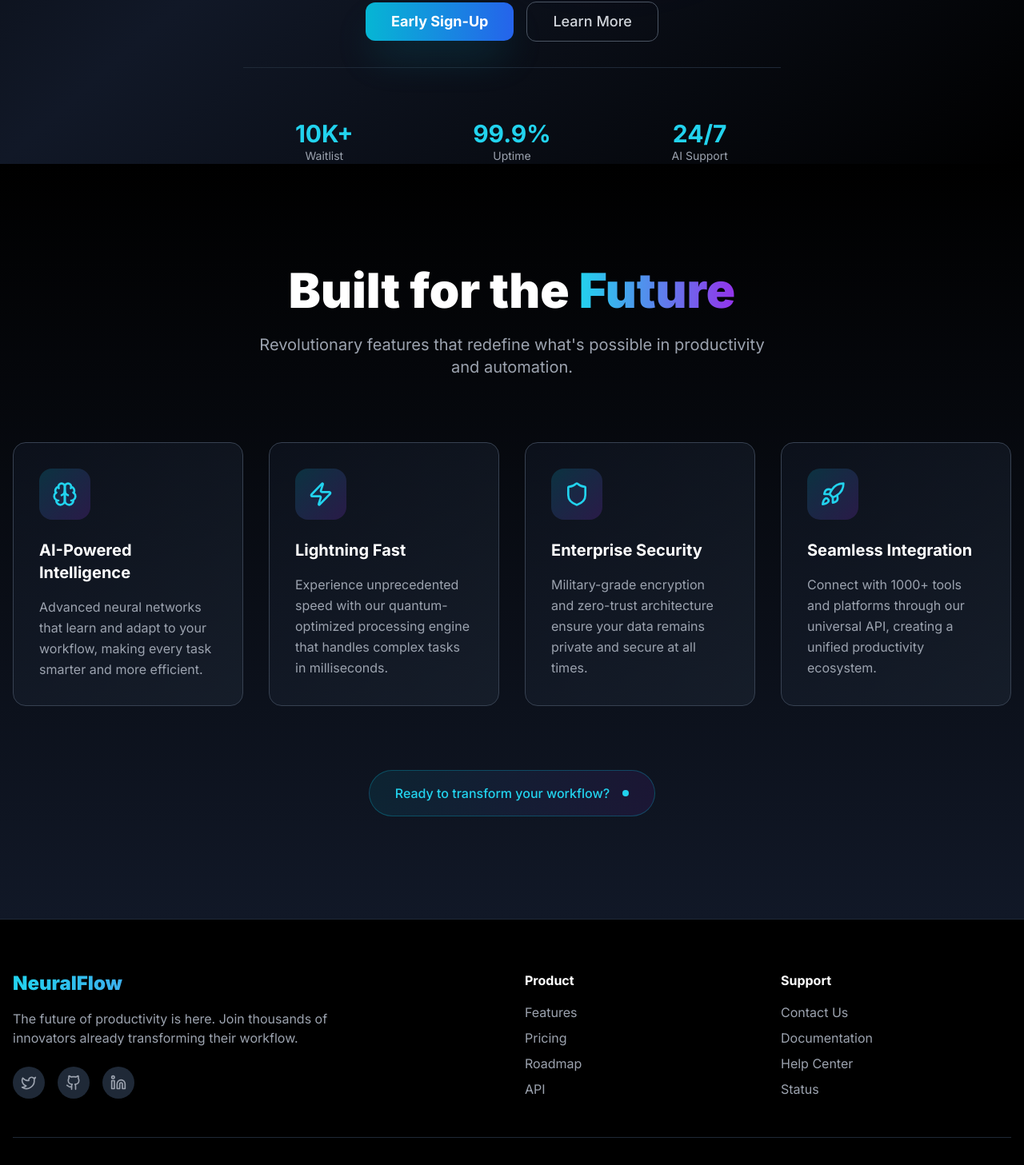
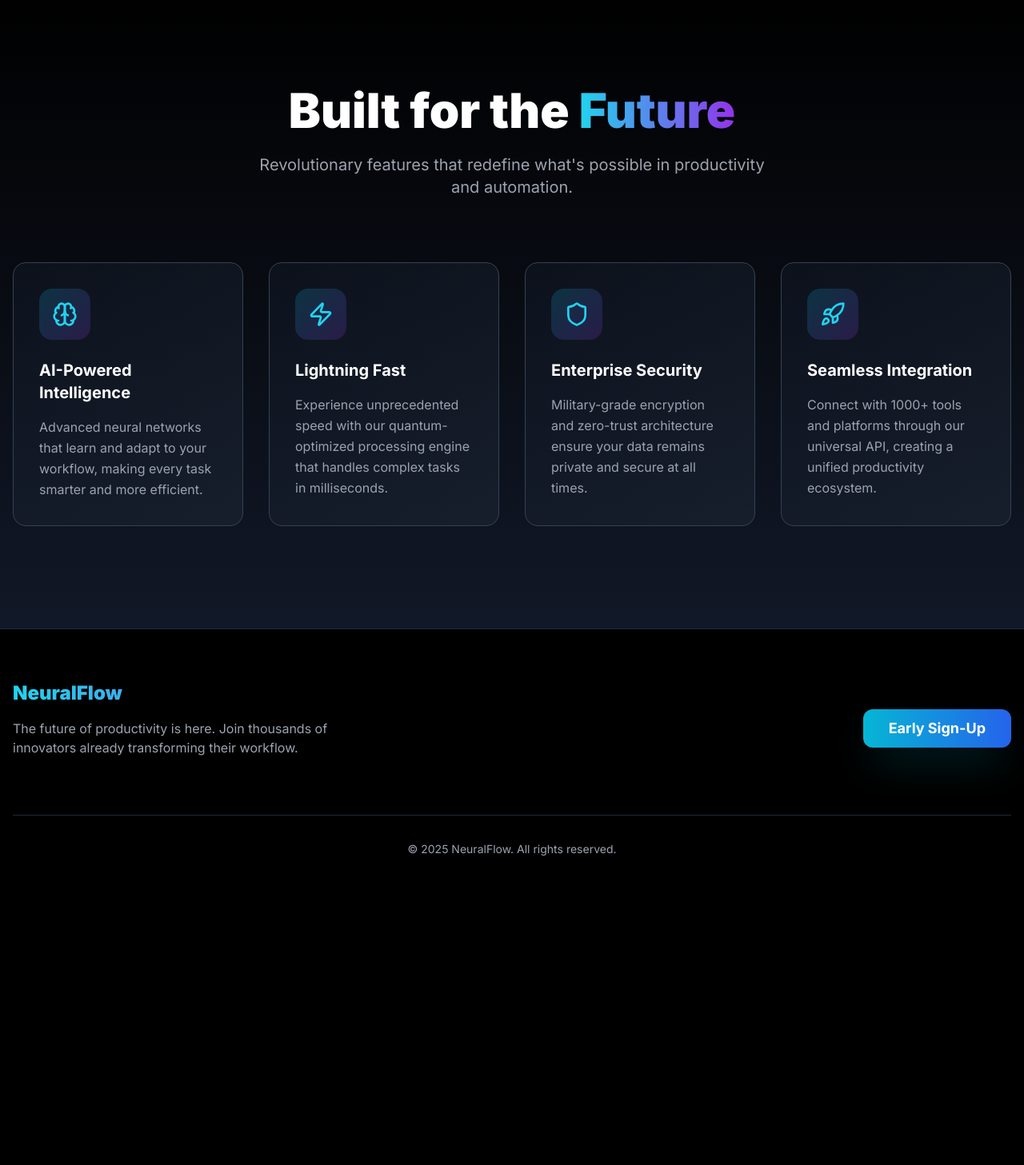
Before and after one commit to daniel-leonte/ai-humanizer-wishlist, a Next.js app: page / in a window 1280 px wide. Shown: the part 924-2381 px from the top of the page at 80% size. After the commit the page ends 2060 px from the top, so only its background shows below. Built offline with nearby package versions, Linux system fonts and the light colour scheme.

Commit message:
fix npm errors and clean the pages

```diff
--- a/app/signup/page.tsx
+++ b/app/signup/page.tsx
@@ -4,7 +4,7 @@ import { ArrowLeft } from "lucide-react"
 
 export default function SignUpPage() {
   return (
-    <main className="min-h-screen bg-gradient-to-br from-black via-gray-900 to-black">
+    <main className="min-h-screen flex items-center justify-center bg-gradient-to-br from-black via-gray-900 to-black">
       <div className="container mx-auto px-4 py-8">
         <Link
           href="/"
--- a/components/features.tsx
+++ b/components/features.tsx
@@ -67,13 +67,6 @@ export default function Features() {
           ))}
         </div>
 
-        {/* CTA Section */}
-        <div className="text-center mt-20">
-          <div className="inline-flex items-center gap-4 px-8 py-4 rounded-full bg-gradient-to-r from-cyan-500/10 to-purple-600/10 border border-cyan-500/30">
-            <span className="text-cyan-400 font-medium">Ready to transform your workflow?</span>
-            <div className="w-2 h-2 rounded-full bg-cyan-400 animate-pulse" />
-          </div>
-        </div>
       </div>
     </section>
   )
--- a/components/footer.tsx
+++ b/components/footer.tsx
@@ -1,4 +1,5 @@
 import Link from "next/link"
+import { Button } from "@/components/ui/button"
 import { Twitter, Github, Linkedin } from "lucide-react"
 
 export default function Footer() {
@@ -14,95 +15,25 @@ export default function Footer() {
             <p className="text-gray-400 max-w-md mb-6">
               The future of productivity is here. Join thousands of innovators already transforming their workflow.
             </p>
-            <div className="flex gap-4">
-              <Link
-                href="#"
-                className="w-10 h-10 rounded-full bg-gray-800 hover:bg-cyan-500/20 flex items-center justify-center text-gray-400 hover:text-cyan-400 transition-all"
-              >
-                <Twitter className="w-5 h-5" />
-              </Link>
-              <Link
-                href="#"
-                className="w-10 h-10 rounded-full bg-gray-800 hover:bg-cyan-500/20 flex items-center justify-center text-gray-400 hover:text-cyan-400 transition-all"
-              >
-                <Github className="w-5 h-5" />
-              </Link>
-              <Link
-                href="#"
-                className="w-10 h-10 rounded-full bg-gray-800 hover:bg-cyan-500/20 flex items-center justify-center text-gray-400 hover:text-cyan-400 transition-all"
-              >
-                <Linkedin className="w-5 h-5" />
-              </Link>
-            </div>
+
           </div>
 
-          {/* Links */}
-          <div>
-            <h4 className="font-bold text-white mb-4">Product</h4>
-            <ul className="space-y-2">
-              <li>
-                <Link href="#" className="text-gray-400 hover:text-cyan-400 transition-colors">
-                  Features
-                </Link>
-              </li>
-              <li>
-                <Link href="#" className="text-gray-400 hover:text-cyan-400 transition-colors">
-                  Pricing
-                </Link>
-              </li>
-              <li>
-                <Link href="#" className="text-gray-400 hover:text-cyan-400 transition-colors">
-                  Roadmap
-                </Link>
-              </li>
-              <li>
-                <Link href="#" className="text-gray-400 hover:text-cyan-400 transition-colors">
-                  API
-                </Link>
-              </li>
-            </ul>
+          {/* CTA Button */}
+          <div className="col-span-1 md:col-start-4 flex justify-center md:justify-end items-center">
+            <Link href="/signup" className="w-full md:w-auto">
+              <Button
+                size="lg"
+                className="w-full md:w-auto bg-gradient-to-r from-cyan-500 to-blue-600 hover:from-cyan-600 hover:to-blue-700 text-white font-bold px-8 py-6 text-lg rounded-xl shadow-2xl shadow-cyan-500/25 hover:shadow-cyan-500/40 transition-all duration-300 hover:scale-105"
+              >
+                Early Sign-Up
+              </Button>
+            </Link>
           </div>
 
-          <div>
-            <h4 className="font-bold text-white mb-4">Support</h4>
-            <ul className="space-y-2">
-              <li>
-                <Link href="#" className="text-gray-400 hover:text-cyan-400 transition-colors">
-                  Contact Us
-                </Link>
-              </li>
-              <li>
-                <Link href="#" className="text-gray-400 hover:text-cyan-400 transition-colors">
-                  Documentation
-                </Link>
-              </li>
-              <li>
-                <Link href="#" className="text-gray-400 hover:text-cyan-400 transition-colors">
-                  Help Center
-                </Link>
-              </li>
-              <li>
-                <Link href="#" className="text-gray-400 hover:text-cyan-400 transition-colors">
-                  Status
-                </Link>
-              </li>
-            </ul>
-          </div>
         </div>
 
-        <div className="border-t border-gray-800 mt-12 pt-8 flex flex-col md:flex-row justify-between items-center">
+        <div className="border-t border-gray-800 mt-12 pt-8 flex flex-col md:flex-row justify-center items-center">
           <p className="text-gray-400 text-sm">© 2025 NeuralFlow. All rights reserved.</p>
-          <div className="flex gap-6 mt-4 md:mt-0">
-            <Link href="#" className="text-gray-400 hover:text-cyan-400 text-sm transition-colors">
-              Privacy Policy
-            </Link>
-            <Link href="#" className="text-gray-400 hover:text-cyan-400 text-sm transition-colors">
-              Terms of Service
-            </Link>
-            <Link href="#" className="text-gray-400 hover:text-cyan-400 text-sm transition-colors">
-              Cookie Policy
-            </Link>
-          </div>
         </div>
       </div>
     </footer>
--- a/components/hero.tsx
+++ b/components/hero.tsx
@@ -18,11 +18,6 @@ export default function Hero() {
 
       <div className="relative z-10 container mx-auto px-4 text-center">
         <div className="max-w-5xl mx-auto space-y-8 animate-fade-in">
-          {/* Badge */}
-          <div className="inline-flex items-center gap-2 px-4 py-2 rounded-full border border-cyan-500/30 bg-cyan-500/10 text-cyan-400 text-sm font-medium">
-            <Sparkles className="w-4 h-4" />
-            Launching 2025
-          </div>
 
           {/* Main heading */}
           <h1 className="text-5xl md:text-7xl lg:text-8xl font-black leading-tight">
@@ -59,30 +54,8 @@ export default function Hero() {
                 Early Sign-Up
               </Button>
             </Link>
-            <Button
-              variant="outline"
-              size="lg"
-              className="border-gray-600 text-gray-300 hover:border-cyan-500 hover:text-cyan-400 px-8 py-6 text-lg rounded-xl bg-transparent hover:bg-cyan-500/10 transition-all duration-300"
-            >
-              Learn More
-            </Button>
           </div>
 
-          {/* Stats */}
-          <div className="grid grid-cols-3 gap-8 max-w-2xl mx-auto pt-16 border-t border-gray-800">
-            <div className="text-center">
-              <div className="text-3xl font-bold text-cyan-400">10K+</div>
-              <div className="text-sm text-gray-400">Waitlist</div>
-            </div>
-            <div className="text-center">
-              <div className="text-3xl font-bold text-cyan-400">99.9%</div>
-              <div className="text-sm text-gray-400">Uptime</div>
-            </div>
-            <div className="text-center">
-              <div className="text-3xl font-bold text-cyan-400">24/7</div>
-              <div className="text-sm text-gray-400">AI Support</div>
-            </div>
-          </div>
         </div>
       </div>
     </section>
--- a/components/signup-form.tsx
+++ b/components/signup-form.tsx
@@ -75,10 +75,10 @@ export default function SignUpForm() {
 
       <CardContent className="space-y-6">
         <form onSubmit={handleSubmit} className="space-y-6">
-          <div className="grid grid-cols-1 md:grid-cols-2 gap-4">
+          <div className="grid grid-cols-1 gap-4">
             <div className="space-y-2">
               <Label htmlFor="name" className="text-white font-medium">
-                Full Name *
+                Name *
               </Label>
               <Input
                 id="name"
@@ -88,8 +88,9 @@ export default function SignUpForm() {
                 value={formData.name}
                 onChange={handleChange}
                 className="bg-gray-800/50 border-gray-600 text-white placeholder:text-gray-400 focus:border-cyan-500 focus:ring-cyan-500/20"
-                placeholder="Enter your full name"
+                placeholder="Enter your name"
               />
+            </div>
           </div>
 
           <div className="space-y-2">
@@ -105,22 +106,6 @@ export default function SignUpForm() {
             onChange={handleChange}
             className="bg-gray-800/50 border-gray-600 text-white placeholder:text-gray-400 focus:border-cyan-500 focus:ring-cyan-500/20"
             placeholder="your@email.com"
-              />
-            </div>
-          </div>
-
-          <div className="space-y-2">
-            <Label htmlFor="company" className="text-white font-medium">
-              Company / Organization
-            </Label>
-            <Input
-              id="company"
-              name="company"
-              type="text"
-              value={formData.company}
-              onChange={handleChange}
-              className="bg-gray-800/50 border-gray-600 text-white placeholder:text-gray-400 focus:border-cyan-500 focus:ring-cyan-500/20"
-              placeholder="Your company name (optional)"
           />
           </div>
 
@@ -158,28 +143,6 @@ export default function SignUpForm() {
           </Button>
         </form>
 
-        <div className="text-center pt-4">
-          <p className="text-xs text-gray-400">
-            By signing up, you agree to our{" "}
-            <a href="#" className="text-cyan-400 hover:text-cyan-300 underline">
-              Terms of Service
-            </a>{" "}
-            and{" "}
-            <a href="#" className="text-cyan-400 hover:text-cyan-300 underline">
-              Privacy Policy
-            </a>
-          </p>
-        </div>
-
-        {/* Social proof */}
-        <div className="border-t border-gray-700 pt-6">
-          <div className="flex items-center justify-center gap-4 text-sm text-gray-400">
-            <div className="flex items-center gap-2">
-              <div className="w-2 h-2 rounded-full bg-green-400 animate-pulse" />
-              <span>10,246 people ahead of you</span>
-            </div>
-          </div>
-        </div>
       </CardContent>
     </Card>
   )
```
Also changed, not shown: package.json (+5 -5 lines), 1 other file (tests, documents, lock files or other folders). Lines whose indentation alone changed are shown as unchanged.
